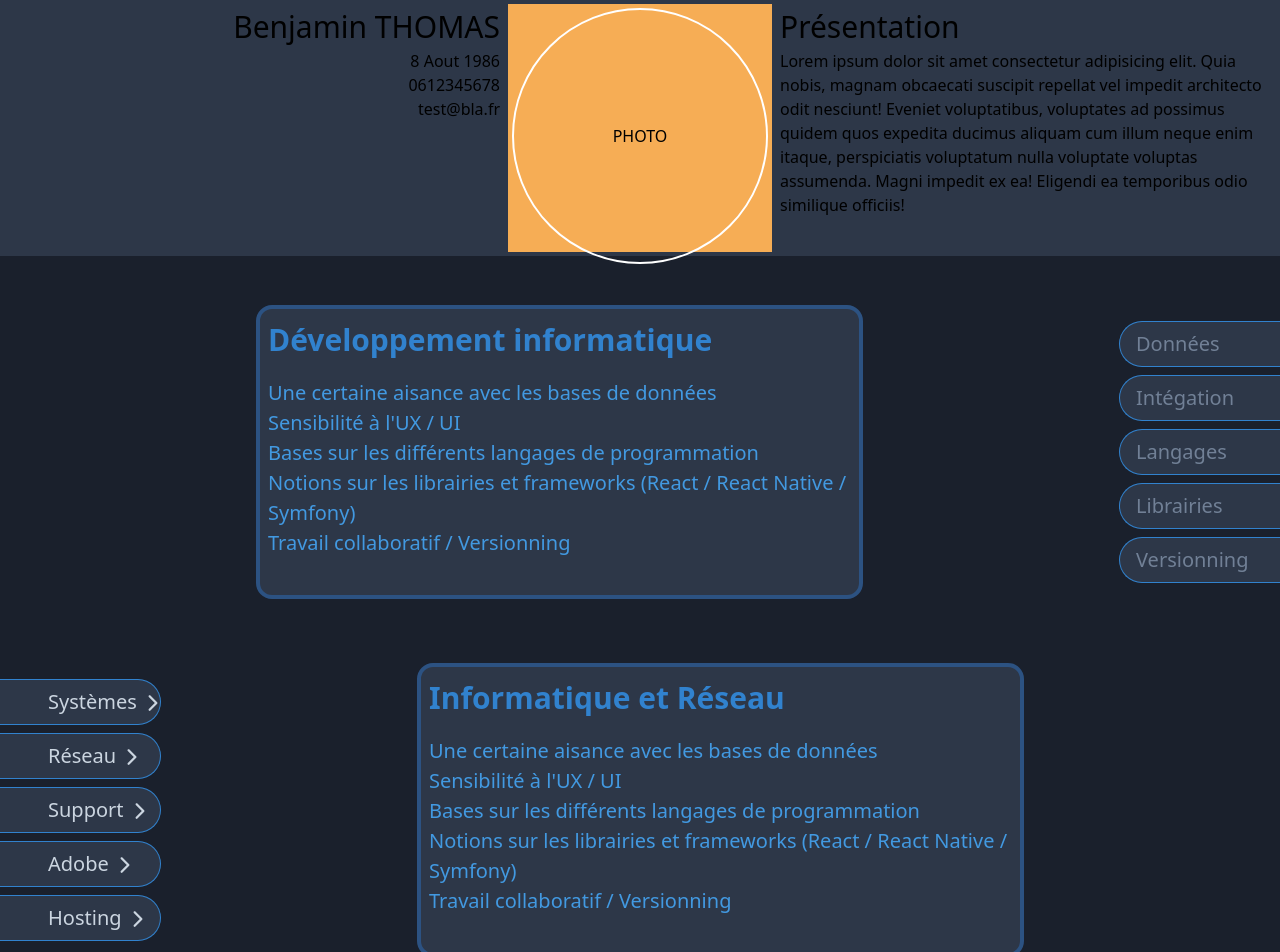
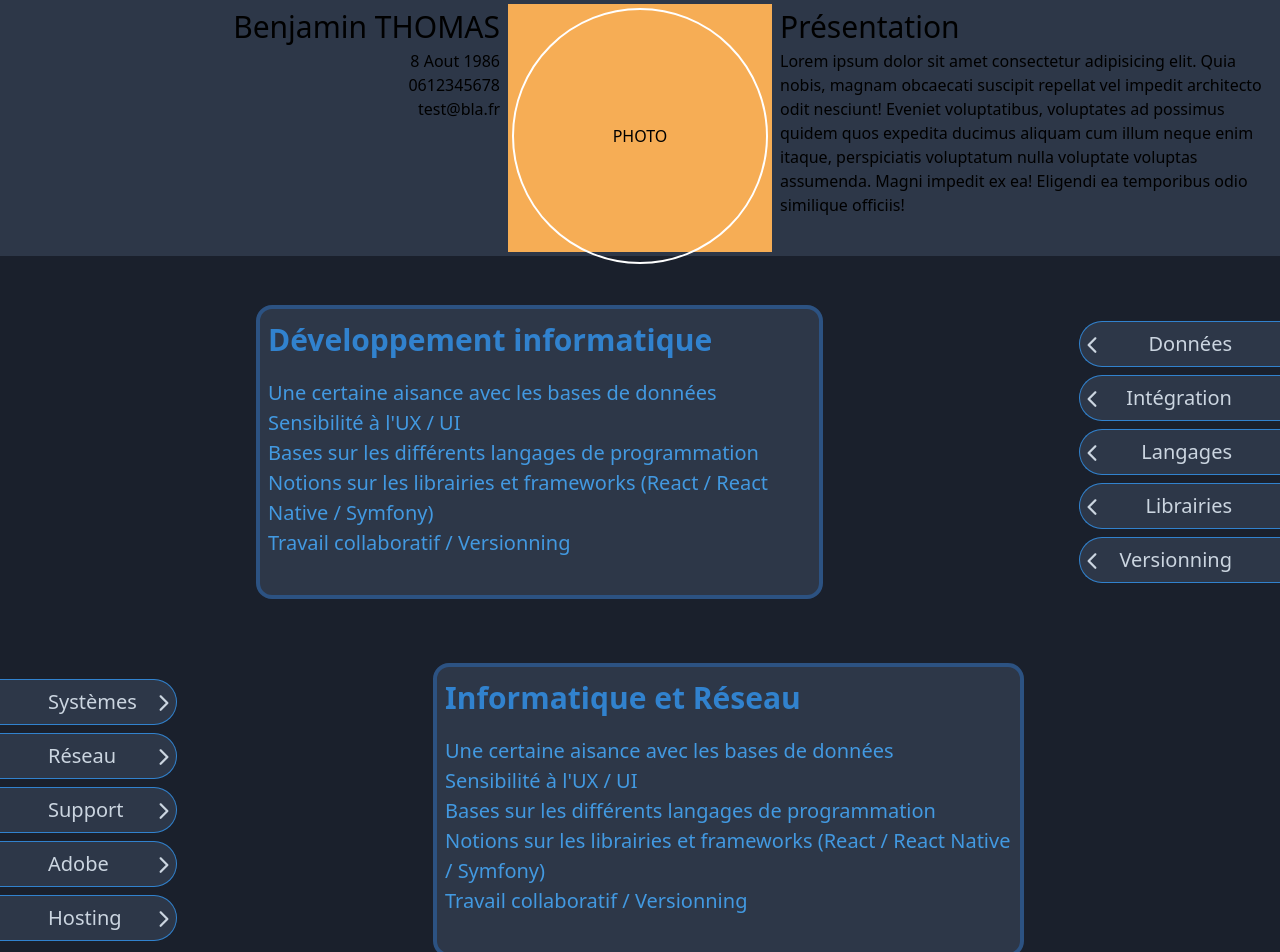
Before and after one commit to beenair/moncv, a React (Create React App) app: page / in a window 1280 px wide. Shown: the top 952 px of the page. Built offline with nearby package versions, Linux system fonts and the light colour scheme.

Commit message:
Modifications des Skills et ajout de Formation

```diff
--- a/src/App.js
+++ b/src/App.js
@@ -2,6 +2,7 @@ import './tailwind.output.css'
 import Header from './Components/header'
 import Skills from './Components/skills'
 import Experiences from './Components/experiences';
+import Formation from './Components/formation'
 
 function App() {
   return (
@@ -25,7 +26,7 @@ function App() {
 
       {/* FORMATION */}
       <div className="bg-gray-700 h-screen">
-
+        <Formation/>
       </div>
 
       {/* HOBBIES */}
--- a/src/Components/devSkills.js
+++ b/src/Components/devSkills.js
@@ -2,6 +2,7 @@ import React, { Component } from 'react'
 import {FaReact, FaSymfony,FaHtml5,FaCss3Alt,FaBootstrap,FaPhp,FaJava,FaPython,FaGithub} from 'react-icons/fa'
 import {SiJquery,SiMysql,SiMariadb,SiOracle,SiMicrosoftaccess,SiTailwindcss,SiJavascript,SiCsharp} from 'react-icons/si'
 import {DiGit} from 'react-icons/di'
+import {IoIosArrowBack} from 'react-icons/io'
 
 
 export default class DevSkills extends Component{
@@ -34,9 +35,17 @@ export default class DevSkills extends Component{
 
         <div className="flex flex-1 flex-col gap-2 h-auto py-4 items-end">
 
-          <div className="flex flex-row flex-1 auto rounded-l-full items-center py-1 border-l border-t border-b border-blue-600 bg-gray-800 transition duration-700 ease-in-out transform translate-x-64 hover:bg-gray-700 hover:translate-x-10">
-            <div className="ml-4 w-24 font-light text-xl text-gray-600">Données</div>
-            <div className="ml-12 w-64 flex flex-row space-x-4 text-4xl text-gray-500">
+          <div className="flex flex-row flex-1 rounded-l-full items-center py-1 border-l border-t border-b border-blue-600 bg-gray-800
+                          transition duration-700 ease-in-out transform translate-x-64 hover:bg-gray-700 hover:translate-x-10">
+            <div className="flex flex-row font-light text-xl text-gray-400">
+              <div className="flex-initial text-2xl pt-1">
+                <div className="w-6"><IoIosArrowBack/></div>
+              </div>
+              <div classname="flex-initial">
+                <div className="w-32 text-right cursor-default">Données</div>
+              </div>
+            </div>
+            <div className="ml-12 w-64 flex flex-row space-x-4 text-4xl text-gray-200">
               <div><SiMysql/></div>
               <div><SiMariadb/></div>
               <div><SiOracle/></div>
@@ -44,9 +53,17 @@ export default class DevSkills extends Component{
             </div>
           </div>
 
-          <div className="flex flex-row flex-1 auto rounded-l-full items-center py-1 border-l border-t border-b border-blue-600 bg-gray-800 transition duration-700 ease-in-out transform translate-x-64 hover:bg-gray-700 hover:translate-x-12">
-            <div className="ml-4 w-24 font-light text-xl text-gray-600">Intégation</div>
-            <div className="ml-12 w-64 flex flex-row space-x-4 text-4xl text-gray-500">
+          <div className="flex flex-row flex-1 rounded-l-full items-center py-1 border-l border-t border-b border-blue-600 bg-gray-800
+                          transition duration-700 ease-in-out transform translate-x-64 hover:bg-gray-700 hover:translate-x-12">
+            <div className="flex flex-row font-light text-xl text-gray-400">
+              <div className="flex-initial text-2xl pt-1">
+                <div className="w-6"><IoIosArrowBack/></div>
+              </div>
+              <div classname="flex-initial">
+                <div className="w-32 text-right cursor-default">Intégration</div>
+              </div>
+            </div>
+            <div className="ml-12 w-64 flex flex-row space-x-4 text-4xl text-gray-200">
               <div><FaHtml5/></div>
               <div><FaCss3Alt/></div>
               <div><FaBootstrap/></div>
@@ -54,9 +71,17 @@ export default class DevSkills extends Component{
             </div>
           </div>
 
-          <div className="flex flex-row flex-1 auto rounded-l-full items-center py-1 border-l border-t border-b border-blue-600 bg-gray-800 transition duration-700 ease-in-out transform translate-x-64 hover:bg-gray-700 hover:-translate-x-px">
-            <div className="ml-4 w-24 font-light text-xl text-gray-600">Langages</div>
-            <div className="ml-12 w-64 flex flex-row space-x-4 text-4xl text-gray-500">
+          <div className="flex flex-row flex-1 rounded-l-full items-center py-1 border-l border-t border-b border-blue-600 bg-gray-800
+                          transition duration-700 ease-in-out transform translate-x-64 hover:bg-gray-700 hover:-translate-x-px">
+            <div className="flex flex-row font-light text-xl text-gray-400">
+              <div className="flex-initial text-2xl pt-1">
+                <div className="w-6"><IoIosArrowBack/></div>
+              </div>
+              <div classname="flex-initial">
+                <div className="w-32 text-right cursor-default">Langages</div>
+              </div>
+            </div>
+            <div className="ml-12 w-64 flex flex-row space-x-4 text-4xl text-gray-200">
               <div><FaPhp/></div>
               <div><SiJavascript/></div>
               <div><FaJava/></div>
@@ -65,18 +90,34 @@ export default class DevSkills extends Component{
             </div>
           </div>
 
-          <div className="flex flex-row flex-1 auto rounded-l-full items-center py-1 border-l border-t border-b border-blue-600 bg-gray-800 transition duration-700 ease-in-out transform translate-x-64 hover:bg-gray-700 hover:translate-x-24">
-            <div className="ml-4 w-24 font-light text-xl text-gray-600">Librairies</div>
-            <div className="ml-12 w-64 flex flex-row space-x-4 text-4xl text-gray-500">
+          <div className="flex flex-row flex-1 rounded-l-full items-center py-1 border-l border-t border-b border-blue-600 bg-gray-800
+                          transition duration-700 ease-in-out transform translate-x-64 hover:bg-gray-700 hover:translate-x-24">
+            <div className="flex flex-row font-light text-xl text-gray-400">
+              <div className="flex-initial text-2xl pt-1">
+                <div className="w-6"><IoIosArrowBack/></div>
+              </div>
+              <div classname="flex-initial">
+                <div className="w-32 text-right cursor-default">Librairies</div>
+              </div>
+            </div>
+            <div className="ml-12 w-64 flex flex-row space-x-4 text-4xl text-gray-200">
               <div><FaReact/></div>
               <div><FaSymfony/></div>
               <div><SiJquery/></div>
             </div>
           </div>
 
-          <div className="flex flex-row flex-1 auto rounded-l-full items-center py-1 border-l border-t border-b border-blue-600 bg-gray-800 transition duration-700 ease-in-out transform translate-x-64 hover:bg-gray-700 hover:translate-x-32">
-            <div className="ml-4 w-24 font-light text-xl text-gray-600">Versionning</div>
-            <div className="ml-12 w-64 flex flex-row space-x-4 text-4xl text-gray-500">
+          <div className="flex flex-row flex-1 rounded-l-full items-center py-1 border-l border-t border-b border-blue-600 bg-gray-800
+                          transition duration-700 ease-in-out transform translate-x-64 hover:bg-gray-700 hover:translate-x-32">
+            <div className="flex flex-row font-light text-xl text-gray-400">
+              <div className="flex-initial text-2xl pt-1">
+                <div className="w-6"><IoIosArrowBack/></div>
+              </div>
+              <div classname="flex-initial">
+                <div className="w-32 text-right cursor-default">Versionning</div>
+              </div>
+            </div>
+            <div className="ml-12 w-64 flex flex-row space-x-4 text-4xl text-gray-200">
               <div><DiGit/></div>
               <div><FaGithub/></div>
             </div>
--- a/src/Components/itSkills.js
+++ b/src/Components/itSkills.js
@@ -16,10 +16,15 @@ export default class ItSkills extends Component{
 
           <div className="flex flex-1 flex-col gap-2 h-auto py-4 items-start">
 
-            <div className="flex flex-row-reverse flex-1 auto rounded-r-full items-center text-right py-1 border-r border-t border-b border-blue-600 bg-gray-800 transition duration-700 ease-in-out transform -translate-x-64 hover:bg-gray-700 hover:-translate-x-2">
-              <div className="mr-4 w-24 flex flex-row font-light text-xl text-gray-400">
-                <div>Systèmes</div>
-                <div className="text-2xl pt-1 ml-1"><IoIosArrowForward/></div>
+            <div className="flex flex-row-reverse flex-1 rounded-r-full items-center py-1 border-r border-t border-b border-blue-600 bg-gray-800
+                            transition duration-700 ease-in-out transform -translate-x-64 hover:bg-gray-700 hover:-translate-x-2">
+              <div className="flex flex-row font-light text-xl text-gray-400">
+                <div classname="flex-initial">
+                  <div className="w-24 cursor-default">Systèmes</div>
+                </div>
+                <div className="flex-initial text-2xl pt-1">
+                  <div className="w-8 pl-2"><IoIosArrowForward/></div>
+                </div>
               </div>
               <div className="mr-12 w-64 flex flex-row-reverse space-x-reverse space-x-4 text-4xl text-gray-200">
                 <div><DiWindows/></div>
@@ -30,12 +35,17 @@ export default class ItSkills extends Component{
               </div>
             </div>
 
-            <div className="flex flex-row-reverse flex-1 auto rounded-r-full items-center text-right py-1 border-r border-t border-b border-blue-600 bg-gray-800 transition duration-700 ease-in-out transform -translate-x-64 hover:bg-gray-700 hover:-translate-x-12">
-              <div className="mr-4 w-24 flex flex-row font-light text-xl text-gray-400">
-                <div>Réseau</div>
-                <div className="text-2xl pt-1 ml-1"><IoIosArrowForward/></div>
+            <div className="flex flex-row-reverse flex-1 rounded-r-full items-center py-1 border-r border-t border-b border-blue-600 bg-gray-800
+                            transition duration-700 ease-in-out transform -translate-x-64 hover:bg-gray-700 hover:-translate-x-12">
+              <div className="flex flex-row font-light text-xl text-gray-400">
+                <div classname="flex-initial">
+                  <div className="w-24 cursor-default">Réseau</div>
+                </div>
+                <div className="flex-initial text-2xl pt-1">
+                  <div className="w-8 pl-2"><IoIosArrowForward/></div>
+                </div>
               </div>
-              <div className="mr-12 w-64 flex flex-row space-x-reverse space-x-4 text-4xl text-gray-200">
+              <div className="mr-12 w-64 flex flex-row-reverse space-x-reverse space-x-4 text-4xl text-gray-200">
                 <div><FaWifi/></div>
                 <div><SiOpenvpn/></div>
                 <div><SiCisco/></div>
@@ -43,10 +53,15 @@ export default class ItSkills extends Component{
               </div>
             </div>
 
-            <div className="flex flex-row-reverse flex-1 auto rounded-r-full items-center text-right py-1 border-r border-t border-b border-blue-600 bg-gray-800 transition duration-700 ease-in-out transform -translate-x-64 hover:bg-gray-700 hover:-translate-x-24">
-              <div className="mr-4 w-24 flex flex-row font-light text-xl text-gray-400">
-                <div>Support</div>
-                <div className="text-2xl pt-1 ml-1"><IoIosArrowForward/></div>
+            <div className="flex flex-row-reverse flex-1 rounded-r-full items-center py-1 border-r border-t border-b border-blue-600 bg-gray-800
+                            transition duration-700 ease-in-out transform -translate-x-64 hover:bg-gray-700 hover:-translate-x-24">
+              <div className="flex flex-row font-light text-xl text-gray-400">
+                <div classname="flex-initial">
+                  <div className="w-24 cursor-default">Support</div>
+                </div>
+                <div className="flex-initial text-2xl pt-1">
+                  <div className="w-8 pl-2"><IoIosArrowForward/></div>
+                </div>
               </div>
               <div className="mr-12 w-64 flex flex-row-reverse space-x-reverse space-x-4 text-4xl text-gray-200">
                 <div><SiLogmein/></div>
@@ -55,10 +70,15 @@ export default class ItSkills extends Component{
               </div>
             </div>
 
-            <div className="flex flex-row-reverse flex-1 auto rounded-r-full items-center text-right py-1 border-r border-t border-b border-blue-600 bg-gray-800 transition duration-700 ease-in-out transform -translate-x-64 hover:bg-gray-700 hover:-translate-x-32">
-              <div className="mr-4 w-24 flex flex-row font-light text-xl text-gray-400">
-                <div>Adobe</div>
-                <div className="text-2xl pt-1 ml-1"><IoIosArrowForward/></div>
+            <div className="flex flex-row-reverse flex-1 rounded-r-full items-center py-1 border-r border-t border-b border-blue-600 bg-gray-800
+                            transition duration-700 ease-in-out transform -translate-x-64 hover:bg-gray-700 hover:-translate-x-32">
+              <div className="flex flex-row font-light text-xl text-gray-400">
+                <div classname="flex-initial">
+                  <div className="w-24 cursor-default">Adobe</div>
+                </div>
+                <div className="flex-initial text-2xl pt-1">
+                  <div className="w-8 pl-2"><IoIosArrowForward/></div>
+                </div>
               </div>
               <div className="mr-12 w-64 flex flex-row-reverse space-x-reverse space-x-4 text-4xl text-gray-200">
                 <div><SiAdobephotoshop/></div>
@@ -66,10 +86,15 @@ export default class ItSkills extends Component{
               </div>
             </div>
 
-            <div className="flex flex-row-reverse flex-1 auto rounded-r-full items-center text-right py-1 border-r border-t border-b border-blue-600 bg-gray-800 transition duration-700 ease-in-out transform -translate-x-64 hover:bg-gray-700 hover:-translate-x-32">
-              <div className="mr-4 w-24 flex flex-row font-light text-xl text-gray-400">
-                <div>Hosting</div>
-                <div className="text-2xl pt-1 ml-1"><IoIosArrowForward/></div>
+            <div className="flex flex-row-reverse flex-1 rounded-r-full items-center py-1 border-r border-t border-b border-blue-600 bg-gray-800
+                            transition duration-700 ease-in-out transform -translate-x-64 hover:bg-gray-700 hover:-translate-x-32">
+              <div className="flex flex-row font-light text-xl text-gray-400">
+                <div classname="flex-initial">
+                  <div className="w-24 cursor-default">Hosting</div>
+                </div>
+                <div className="flex-initial text-2xl pt-1">
+                  <div className="w-8 pl-2"><IoIosArrowForward/></div>
+                </div>
               </div>
               <div className="mr-12 w-64 flex flex-row-reverse space-x-reverse space-x-4 text-4xl text-gray-200">
                 <div><SiVmware/></div>
```
Also changed, not shown: src/Components/experiences.js (+35 -3 lines), src/Components/formation.js (+12 -0 lines).
